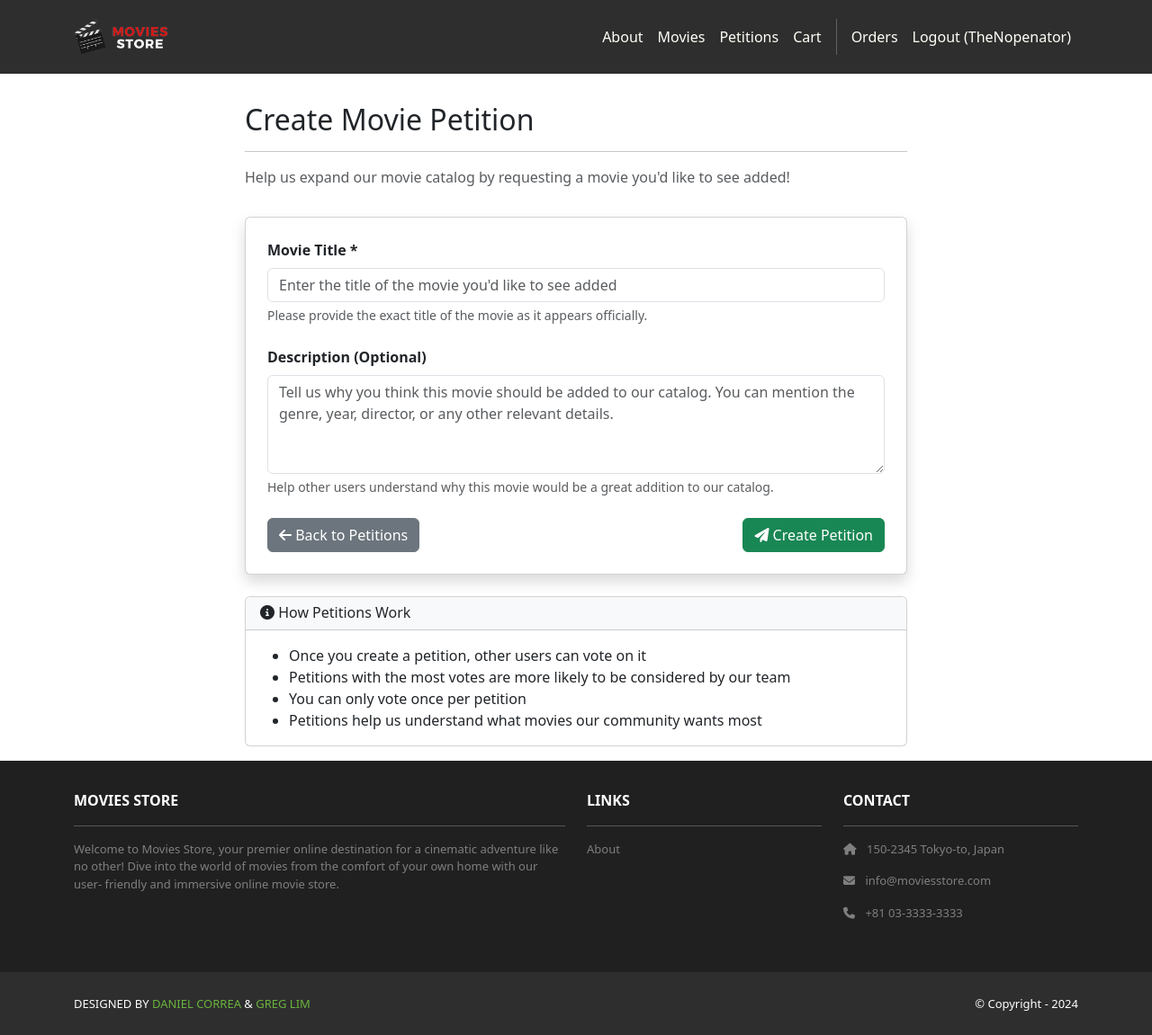
After one commit to TheNopenator/GTMovieStore, a Django app: page /movies/petitions/create/ in a window 1280 px wide. The commit adds this page. Shown: the whole page at 90% size. Run offline with Django 4.2, Linux system fonts and the light colour scheme; a user stored in the database is signed in; some libraries are stand-ins or nearby versions.

Commit message:
Petition enabled for community engagement

```diff
--- /dev/null
+++ b/moviesstore/movies/templates/movies/create_petition.html
@@ -0,0 +1,87 @@
+{% extends 'base.html' %}
+{% block content %}
+<div class="p-3">
+  <div class="container">
+    <div class="row mt-3">
+      <div class="col-md-8 mx-auto mb-3">
+        <h2>Create Movie Petition</h2>
+        <hr />
+        <p class="text-muted">Help us expand our movie catalog by requesting a movie you'd like to see added!</p>
+      </div>
+    </div>
+
+    <!-- Messages -->
+    {% if messages %}
+      {% for message in messages %}
+        <div class="alert alert-{{ message.tags }} alert-dismissible fade show" role="alert">
+          {{ message }}
+          <button type="button" class="btn-close" data-bs-dismiss="alert"></button>
+        </div>
+      {% endfor %}
+    {% endif %}
+
+    <div class="row justify-content-center">
+      <div class="col-md-8">
+        <div class="card shadow">
+          <div class="card-body p-4">
+            <form method="POST" action="{% url 'movies.create_petition' %}">
+              {% csrf_token %}
+              <div class="mb-4">
+                <label for="movie_title" class="form-label">
+                  <strong>Movie Title *</strong>
+                </label>
+                <input type="text"
+                       class="form-control"
+                       id="movie_title"
+                       name="movie_title"
+                       placeholder="Enter the title of the movie you'd like to see added"
+                       required>
+                <div class="form-text">
+                  Please provide the exact title of the movie as it appears officially.
+                </div>
+              </div>
+
+              <div class="mb-4">
+                <label for="description" class="form-label">
+                  <strong>Description (Optional)</strong>
+                </label>
+                <textarea class="form-control"
+                          id="description"
+                          name="description"
+                          rows="4"
+                          placeholder="Tell us why you think this movie should be added to our catalog. You can mention the genre, year, director, or any other relevant details."></textarea>
+                <div class="form-text">
+                  Help other users understand why this movie would be a great addition to our catalog.
+                </div>
+              </div>
+
+              <div class="d-flex justify-content-between">
+                <a href="{% url 'movies.petition_list' %}" class="btn btn-secondary">
+                  <i class="fas fa-arrow-left"></i> Back to Petitions
+                </a>
+                <button type="submit" class="btn btn-success">
+                  <i class="fas fa-paper-plane"></i> Create Petition
+                </button>
+              </div>
+            </form>
+          </div>
+        </div>
+
+        <div class="card mt-4">
+          <div class="card-header bg-light">
+            <h6 class="mb-0"><i class="fas fa-info-circle"></i> How Petitions Work</h6>
+          </div>
+          <div class="card-body">
+            <ul class="mb-0">
+              <li>Once you create a petition, other users can vote on it</li>
+              <li>Petitions with the most votes are more likely to be considered by our team</li>
+              <li>You can only vote once per petition</li>
+              <li>Petitions help us understand what movies our community wants most</li>
+            </ul>
+          </div>
+        </div>
+      </div>
+    </div>
+  </div>
+</div>
+{% endblock content %}
--- a/moviesstore/movies/urls.py
+++ b/moviesstore/movies/urls.py
@@ -6,4 +6,8 @@ urlpatterns = [
     path('<int:id>/review/create/', views.create_review, name='movies.create_review'),
     path('<int:id>/review/<int:review_id>/edit/', views.edit_review, name='movies.edit_review'),
     path('<int:id>/review/<int:review_id>/delete/', views.delete_review, name='movies.delete_review'),
+    path('<int:id>/review/<int:review_id>/report/', views.report_review, name='movies.report_review'),
+    path('petitions/', views.petition_list, name='movies.petition_list'),
+    path('petitions/create/', views.create_petition, name='movies.create_petition'),
+    path('petitions/<int:petition_id>/vote/', views.vote_petition, name='movies.vote_petition'),
 ]
--- a/moviesstore/movies/views.py
+++ b/moviesstore/movies/views.py
@@ -1,6 +1,8 @@
 from django.shortcuts import render, redirect, get_object_or_404
-from .models import Movie, Review
+from .models import Movie, Review, Petition, Vote
 from django.contrib.auth.decorators import login_required
+from django.contrib import messages
+from django.db import IntegrityError
 def index(request):
     search_term = request.GET.get('search')
     if search_term:
@@ -64,3 +66,51 @@ def report_review(request, id, review_id):
     review.reported = True
     review.save()
     return redirect('movies.show', id=id)
+
+def petition_list(request):
+    """Display all movie petitions with vote counts"""
+    petitions = Petition.objects.all().order_by('-created_date')
+    template_data = {
+        'title': 'Movie Petitions',
+        'petitions': petitions
+    }
+    return render(request, 'movies/petition_list.html', {'template_data': template_data})
+
+@login_required
+def create_petition(request):
+    """Create a new movie petition"""
+    if request.method == 'POST':
+        movie_title = request.POST.get('movie_title', '').strip()
+        description = request.POST.get('description', '').strip()
+
+        if movie_title:
+            petition = Petition()
+            petition.movie_title = movie_title
+            petition.description = description
+            petition.created_by = request.user
+            petition.save()
+            messages.success(request, f'Petition for "{movie_title}" created successfully!')
+            return redirect('movies.petition_list')
+        else:
+            messages.error(request, 'Movie title is required.')
+
+    template_data = {
+        'title': 'Create Movie Petition'
+    }
+    return render(request, 'movies/create_petition.html', {'template_data': template_data})
+
+@login_required
+def vote_petition(request, petition_id):
+    """Vote on a petition (add vote)"""
+    petition = get_object_or_404(Petition, id=petition_id)
+
+    try:
+        vote = Vote()
+        vote.petition = petition
+        vote.user = request.user
+        vote.save()
+        messages.success(request, f'Your vote for "{petition.movie_title}" has been recorded!')
+    except IntegrityError:
+        messages.info(request, 'You have already voted on this petition.')
+
+    return redirect('movies.petition_list')
--- a/moviesstore/moviesstore/templates/base.html
+++ b/moviesstore/moviesstore/templates/base.html
@@ -42,6 +42,8 @@
                href="{% url 'home.about' %}">About</a>
             <a class="nav-link"
                href="{% url 'movies.index' %}">Movies</a>
+            <a class="nav-link"
+               href="{% url 'movies.petition_list' %}">Petitions</a>
             <a class="nav-link"
                href="{% url 'cart.index' %}">Cart</a>
             <div class="vr bg-white mx-2 d-none d-lg-block"></div>
```
Also changed, not shown: moviesstore/movies/models.py (+28 -0 lines), moviesstore/movies/templates/movies/petition_list.html (added, +95 -0 lines), moviesstore/movies/templates/movies/show.html (+0 -21 lines), moviesstore/db.sqlite3, moviesstore/movies/migrations/0003_petition_review_reported_vote.py (added).
